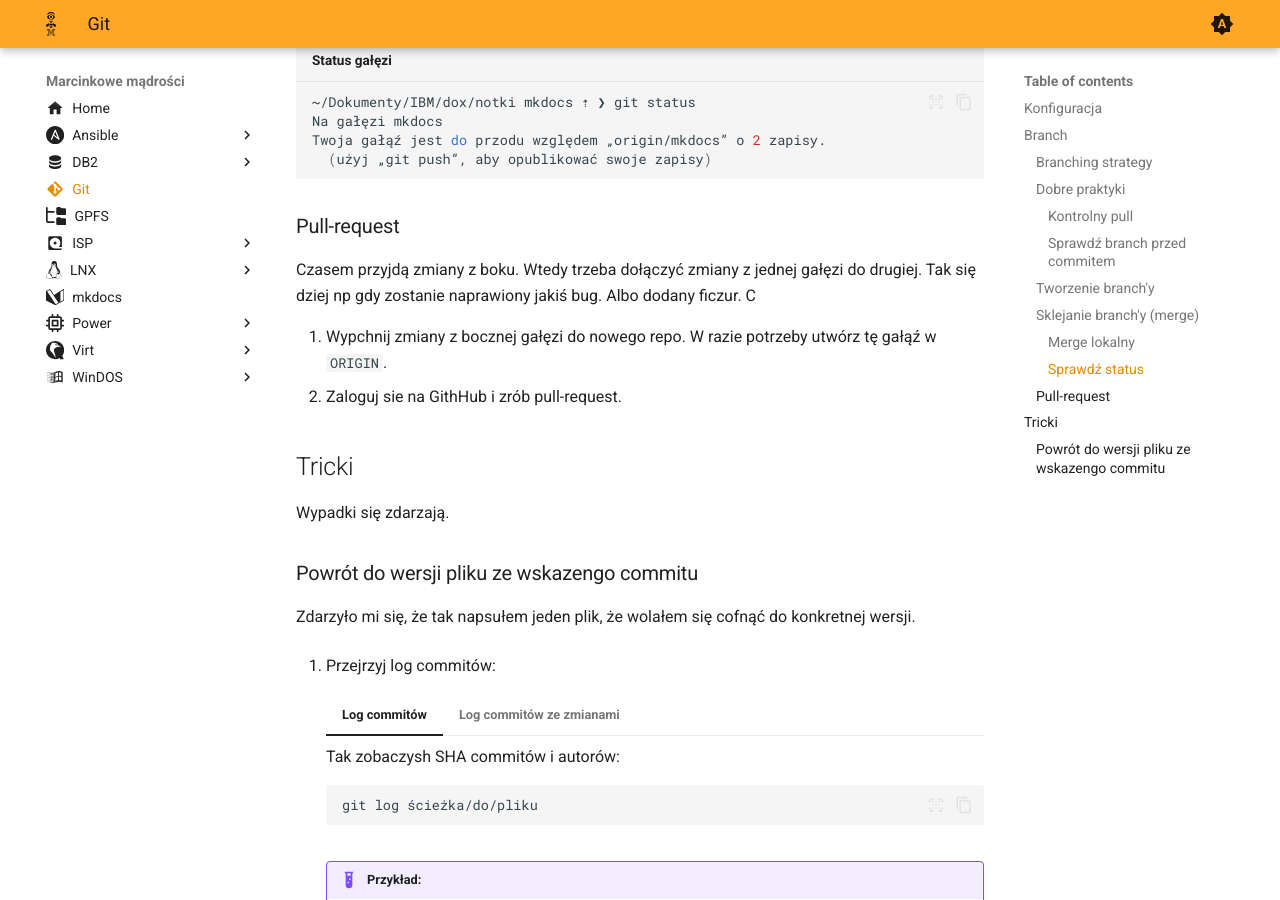
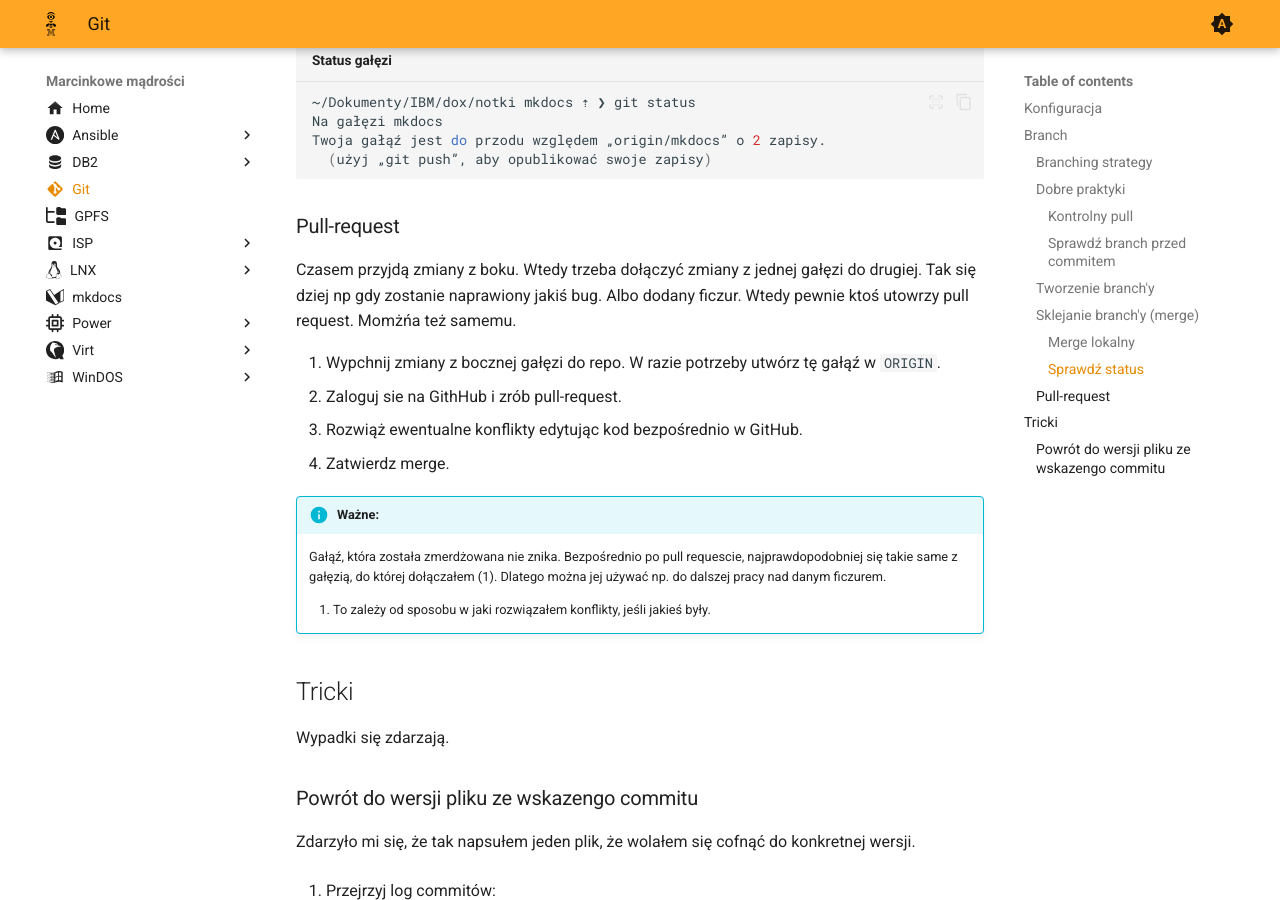
Before and after one commit to stecenator/notki, an MkDocs documentation site: the page built from docs/git/index.md, in a window 1280 px wide and 900 px high, scrolled down 1913 px. Built offline with MkDocs 1.6.1 and Material for MkDocs 9.7.7, drawn with Linux system fonts in a browser that asks for light colours.

Commit message:
o pull-requestach

```diff
--- a/docs/git/index.md
+++ b/docs/git/index.md
@@ -94,10 +94,19 @@ Twoja gałąź jest do przodu względem „origin/mkdocs” o 2 zapisy.
 
 ### Pull-request
 
-Czasem przyjdą zmiany z boku. Wtedy trzeba dołączyć zmiany z jednej gałęzi do drugiej. Tak się dziej np gdy zostanie naprawiony jakiś bug. Albo dodany ficzur. C
+Czasem przyjdą zmiany z boku. Wtedy trzeba dołączyć zmiany z jednej gałęzi do drugiej. Tak się dziej np gdy zostanie naprawiony jakiś bug. Albo dodany ficzur. Wtedy pewnie ktoś utowrzy pull request. Momżńa też samemu.
 
-1. Wypchnij zmiany z bocznej gałęzi do nowego repo. W razie potrzeby utwórz tę gałąź w `ORIGIN`.
+1. Wypchnij zmiany z bocznej gałęzi do repo. W razie potrzeby utwórz tę gałąź w `ORIGIN`.
 1. Zaloguj sie na GithHub i zrób pull-request.
+1. Rozwiąż ewentualne konflikty edytując kod bezpośrednio w GitHub.
+1. Zatwierdz merge.
+
+!!! Info "Ważne:"
+
+    Gałąź, która została zmerdżowana nie znika. Bezpośrednio po pull requescie, najprawdopodobniej się takie same z gałęzią, do której dołączałem (1). Dlatego można jej używać np. do dalszej pracy nad danym ficzurem.
+
+    1. To zależy od sposobu w jaki rozwiązałem konflikty, jeśli jakieś były.
+
 
 
 ## Tricki
```
